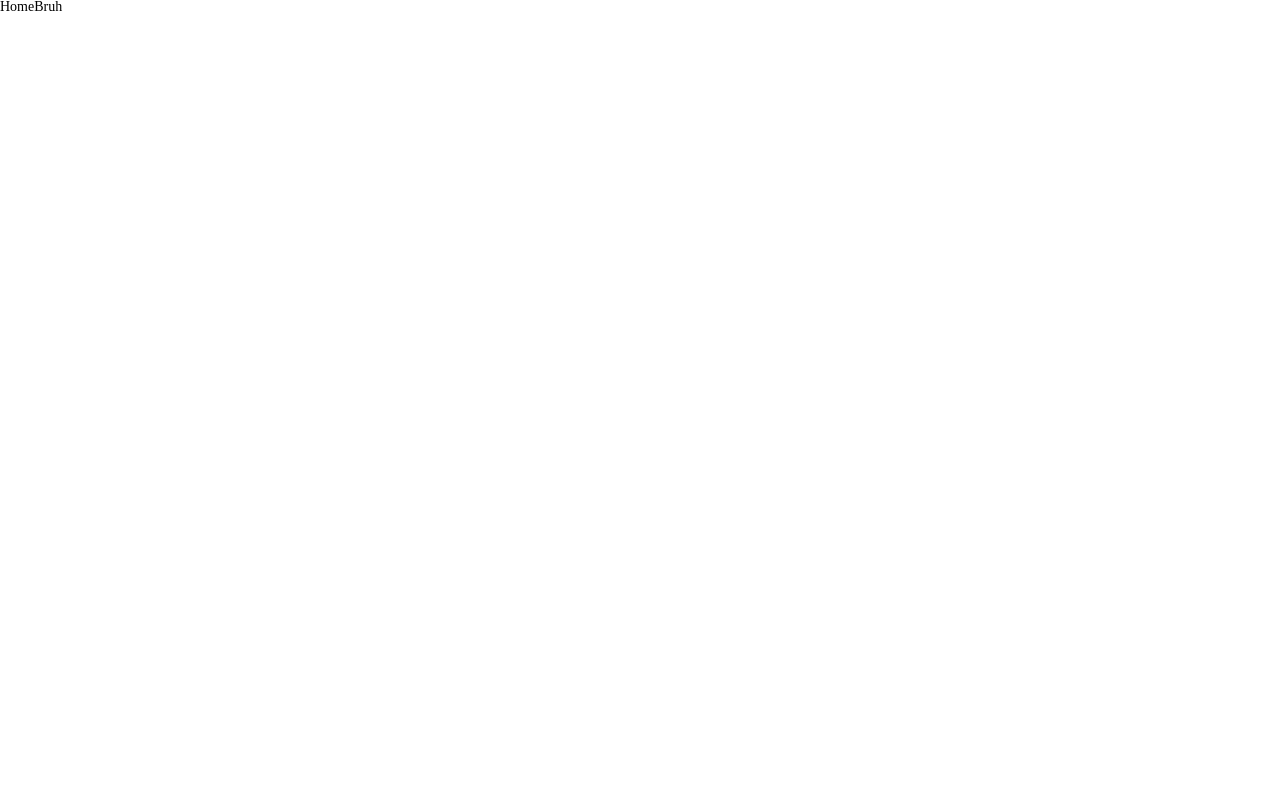
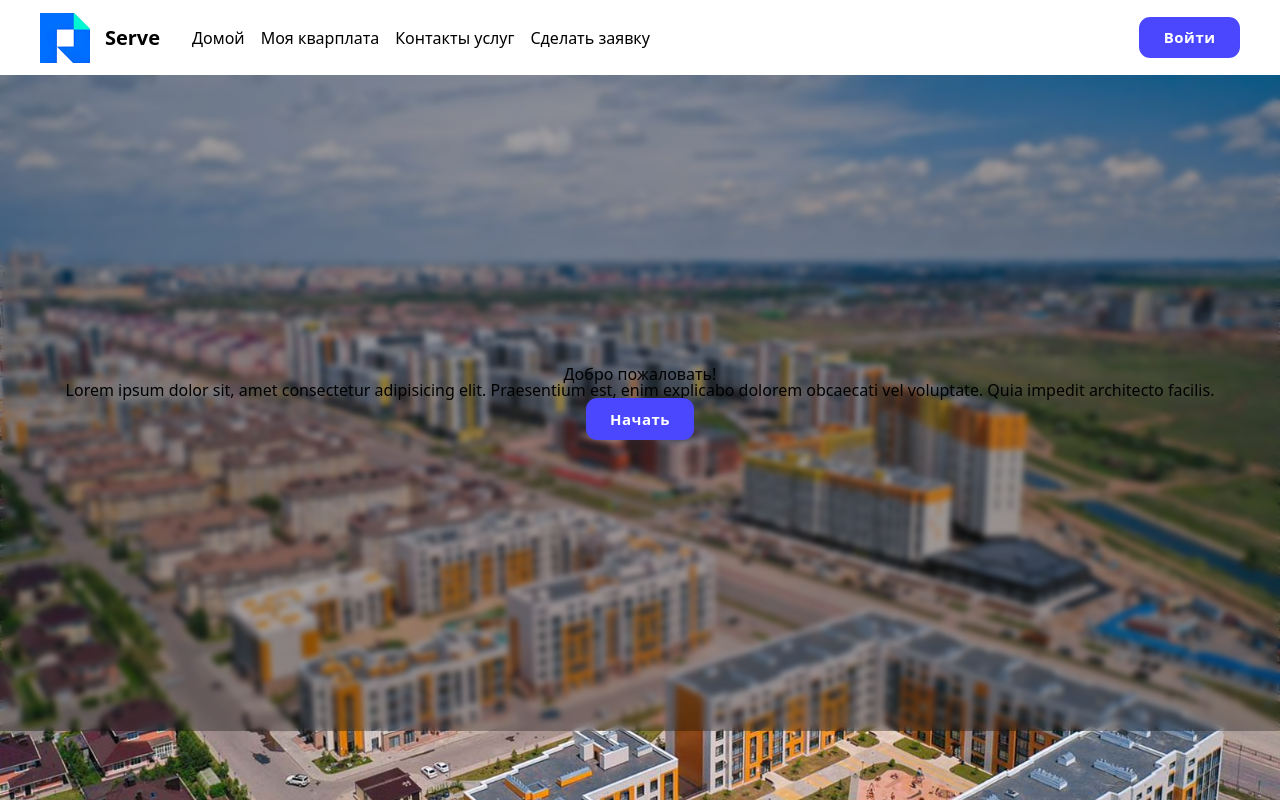
Before and after one commit to verozroke/manager-for-5OSI, a Vue app in the folder client/: page / in a window 1280 px wide. Built offline with nearby package versions, Linux system fonts and the light colour scheme.

Commit message:
hero and other shit

```diff
--- a/client/src/App.vue
+++ b/client/src/App.vue
@@ -1,9 +1,55 @@
 <script setup>
+import HeaderVue from '@components/HeaderVue.vue'
+
 </script>
 
 <template>
-  <RouterView/>
+    <!-- Завертсать -->
+    <div class="wrapper">
+        <HeaderVue/>
+        <RouterView v-slot="{ Component }">
+            <transition name="route" mode="out-in">
+                <component :is="Component"></component>
+            </transition>
+        </RouterView>
+    </div>
 </template>
 
 <style lang="scss">
+
+.wrapper {
+    display: flex;
+    flex-direction: column;
+    overflow: clip;
+    min-height: 100vh;
+    background-color: #fff;
+}
+
+[class*="__container"] {
+    max-width: 1200px;
+    margin: 0 auto;
+    font-family: 'Noto Sans', sans-serif;
+    font-size: 16px;
+    color: #000;
+    font-weight: 400;
+    font-style: normal;
+}
+
+
+.route {
+    &-enter-from {
+        opacity: 0;
+        transform: translateX(100px);
+    }
+    &-enter-active {
+        transition: all .3s ease-out
+    }
+    &-leave-to {
+        opacity: 0;
+        transform: translateX(-100px);
+    }
+    &-leave-active {
+        transition: all .3s ease-in;
+    }
+}
 </style>
--- /dev/null
+++ b/client/src/components/HeaderVue.vue
@@ -0,0 +1,100 @@
+<template>
+    <div class="header">
+        <div class="header__container">
+            <div class="header__logo-box">
+                <div class="header__logo">
+                    <img src="@img/icons/logo.png" alt="Logo">
+                </div>
+                <div class="header__logo-title">Serve</div>
+            </div>
+            <ul class="header__nav">
+                <RouterLink :to="{name: 'Home'}">
+                    <li class="header__link">Домой</li>
+                </RouterLink>
+                <RouterLink :to="{name: 'Rent'}">
+                    <li class="header__link">Моя кварплата</li>
+                </RouterLink>
+                <RouterLink :to="{name: 'Services'}">
+                    <li class="header__link">Контакты услуг</li>
+                </RouterLink>
+                <RouterLink :to="{name: 'Proposal'}">
+                    <li class="header__link">Сделать заявку</li>
+                </RouterLink>
+            </ul>
+            <!-- <button class="header__button">Войти</button> -->
+            <UIButton link="Home">Войти</UIButton>
+        </div>
+    </div>
+</template>
+
+<script setup>
+import UIButton from '@components/UI/UIButton.vue';
+
+
+</script>
+
+<style lang="scss" scoped>
+
+.header {
+    position: sticky;
+    top: 0;
+    width: 100%;
+    min-height: 75px;
+    background-color: #fff;
+    &__container {
+        display: flex;
+        min-height: 75px;
+        align-items: center;
+        gap: 2em;
+    }
+    &__logo-box {
+        display: flex;
+        align-items: center;
+        justify-content: space-between;
+        max-width: 120px;
+        width: 120px;
+        font-size: 20px;
+        font-weight: 700;
+    }
+    &__logo {
+        height: 50px;
+        width: 50px;
+        & img {
+            height: 50px;
+            width: 50px;
+        }
+    }
+    &__nav {
+        display: flex;
+        flex: 1 1 auto;
+        align-items: center;
+        gap: 1em;
+    }
+    &__link {
+        color: #000;
+        transition: .2s;
+        &:hover {
+            color: #4a47ff;
+            transition: .2s;
+        }
+    }
+    &__button {
+        font-family: 'Noto Sans', sans-serif;
+        color: #fff;
+        border-radius: .75em;
+        border: 2px solid #4a47ff;
+        background-color: #4a47ff;
+        padding: .75em 1.5em;
+        letter-spacing: .5px;
+        font-size: 15px;
+        font-weight: 700;
+        transition: .4s;
+        &:hover {
+            transition: .4s;
+            color: #4a47ff;
+            background-color: #fff;
+        }
+    }
+}
+
+</style>
--- /dev/null
+++ b/client/src/components/UI/UIButton.vue
@@ -0,0 +1,33 @@
+<template>
+    <RouterLink :to="{name: link}" class="button">
+        <slot/>
+    </RouterLink>
+</template>
+
+<script setup>
+
+const props = defineProps({
+    link: String,
+})
+
+</script>
+
+<style lang="scss" scoped>
+.button {
+    font-family: 'Noto Sans', sans-serif;
+    color: #fff;
+    border-radius: .75em;
+    border: 2px solid #4a47ff;
+    background-color: #4a47ff;
+    padding: .75em 1.5em;
+    letter-spacing: .5px;
+    font-size: 15px;
+    font-weight: 700;
+    transition: .4s;
+    &:hover {
+        transition: .4s;
+        color: #4a47ff;
+        background-color: transparent;
+    }
+}
+</style>
--- /dev/null
+++ b/client/src/pages/ContactServicesPage.vue
@@ -0,0 +1,15 @@
+<template>
+    <div class="services">
+        <div class="services__container">
+            i am gay
+        </div>
+    </div>
+</template>
+
+<script setup>
+
+</script>
+
+<style lang="scss" scoped>
+
+</style>
--- /dev/null
+++ b/client/src/pages/FinanceReportPage.vue
@@ -0,0 +1,15 @@
+<template>
+    <div class="rent">
+        <div class="rent__container">
+            rent
+        </div>
+    </div>
+</template>
+
+<script setup>
+
+</script>
+
+<style lang="scss" scoped>
+
+</style>
--- a/client/src/pages/HomePage.vue
+++ b/client/src/pages/HomePage.vue
@@ -1,13 +1,44 @@
 <template>
-    <div>
-        HomeBruh
+    <div class="hero">
+        <div class="hero__overlay">
+            <div class="hero__container">
+                <div class="hero__title">Добро пожаловать!</div>
+                <div class="hero__subtitle">Lorem ipsum dolor sit, amet consectetur adipisicing elit. Praesentium est, enim explicabo dolorem obcaecati vel voluptate. Quia impedit architecto facilis.</div>
+                <UIButton>
+                    Начать
+                </UIButton>
+            </div>
+        </div>
     </div>
 </template>
 
 <script setup>
+import UIButton from '../components/UI/UIButton.vue';
+
 
 </script>
 
 <style lang="scss" scoped>
+.hero {
+    flex: 1 1 auto;
+    height: 100%;
+    width: 100%;
+    background-image: url('../img/hero-bg.jpg');
+    background-position: center;
+    background-repeat: no-repeat;
+    background-size: cover;
+    &__container {
+        height: 41em;
+        display: flex;
+        flex-direction: column;
+        justify-content: center;
+        align-items: center;
+    }
+    &__overlay {
+        backdrop-filter: blur(3px);
+        background-color: rgba($color: #000000, $alpha: 0.3);
+    }
+
+}
 
 </style>
--- /dev/null
+++ b/client/src/pages/ProposalPage.vue
@@ -0,0 +1,15 @@
+<template>
+    <div class="proposal">
+        <div class="proposal__container">
+            proposal
+        </div>
+    </div>
+</template>
+
+<script setup>
+
+</script>
+
+<style lang="scss" scoped>
+
+</style>
--- a/client/src/routes/index.js
+++ b/client/src/routes/index.js
@@ -2,7 +2,10 @@ import {createRouter, createWebHashHistory} from 'vue-router'
 
 const router = createRouter({
     routes: [
-        {path: '/', name: 'Home', component: () => import('@pages/HomePage.vue')}
+        {path: '/', name: 'Home', component: () => import('@pages/HomePage.vue')},
+        {path: '/rent', name: 'Rent', component: () => import('@pages/FinanceReportPage.vue')},
+        {path: '/proposal', name: 'Proposal', component: () => import('@pages/ProposalPage.vue')},
+        {path: '/services', name: 'Services', component: () => import('@pages/ContactServicesPage.vue')},
     ],
     history: createWebHashHistory()
 })
```
Also changed, not shown: client/src/components/ProposalForm.vue (added, +13 -0 lines), client/src/components/UI/BotMessageIcon.vue (added, +13 -0 lines), client/src/img/hero-bg.jpg (added), client/src/img/icons/logo.png (added).
